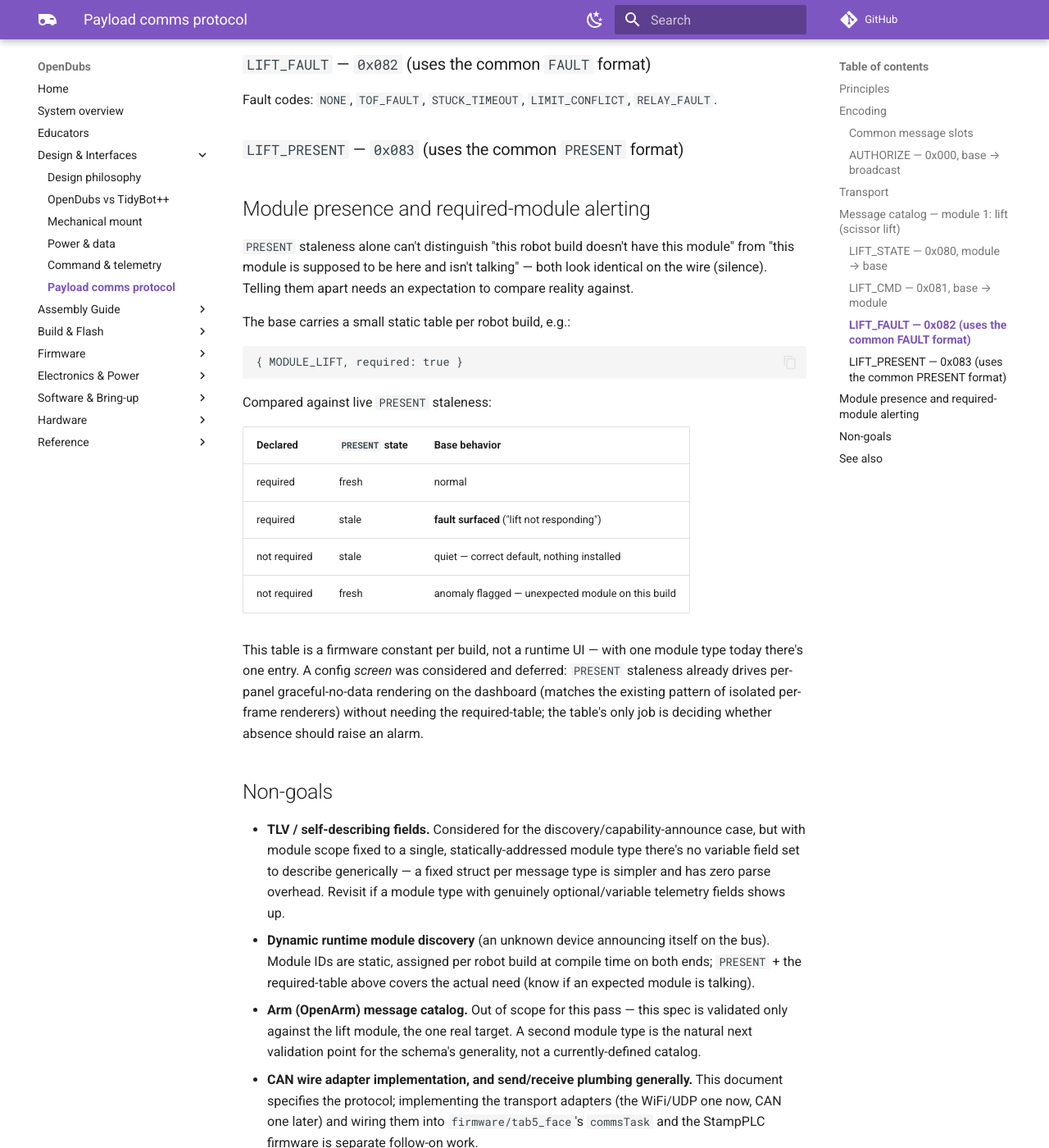
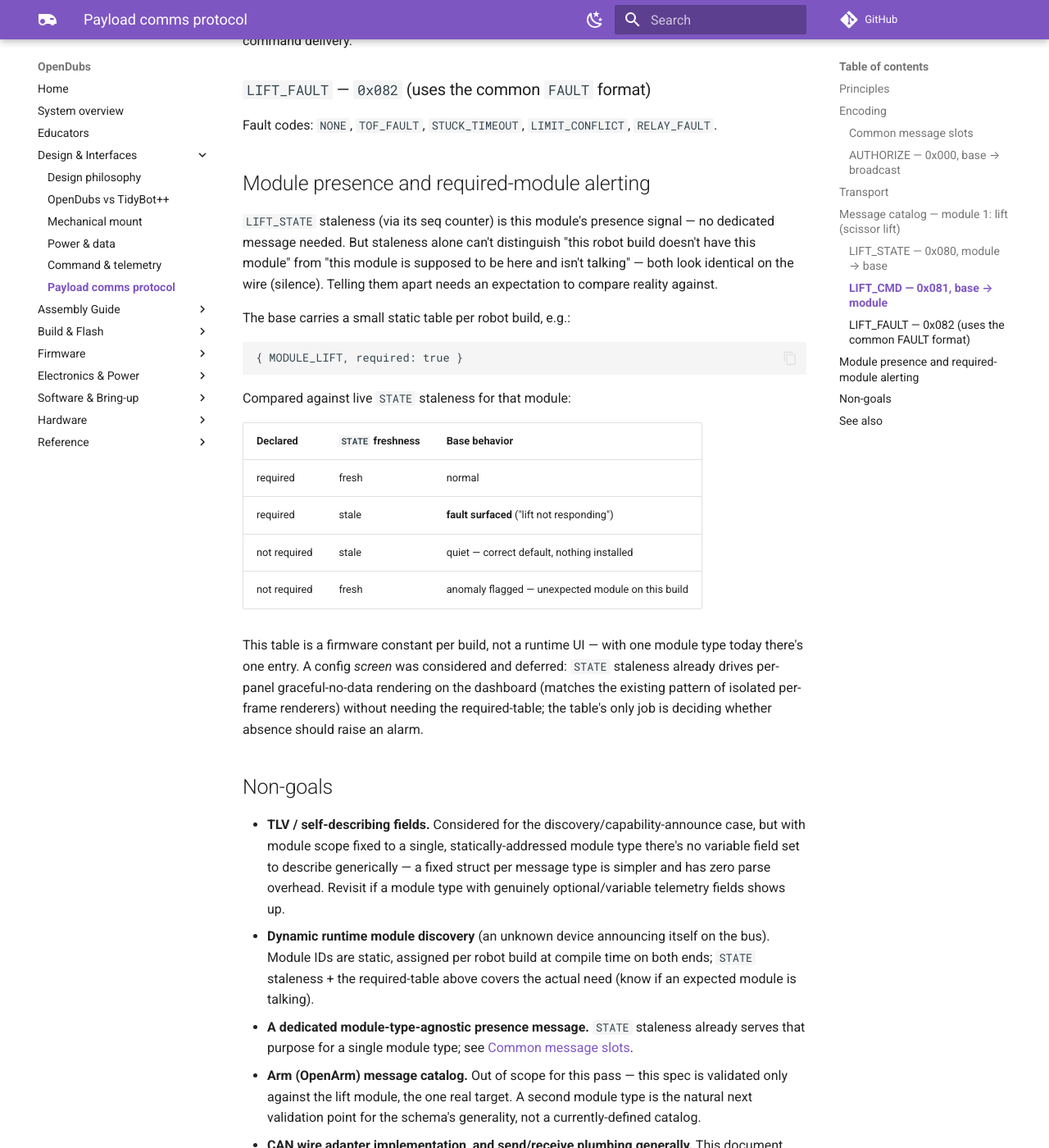
Before and after one commit to UW-Allen-School-Robotics/opendubs, an MkDocs documentation site: the page built from docs/interfaces/payload-comms.md, in a window 1280 px wide and 1400 px high, scrolled down 3813 px. Shown: the whole window at 82% size. Built offline with MkDocs 1.6.1 and Material for MkDocs 9.7.7, drawn with Linux system fonts in a browser that asks for light colours; comment, search, counter and statistics services are not loaded; some of the changed text lies outside the part shown.

Commit message:
docs(interfaces): drop redundant PRESENT message from payload comms spec
STATE already publishes at a known rate with a seq counter, so its
staleness is presence detection at no extra cost — a separate common
heartbeat only earns its keep once a second module type needs
type-agnostic liveness checking.

Co-Authored-By: Claude Sonnet 5 <noreply@anthropic.com>

````diff
--- a/docs/interfaces/payload-comms.md
+++ b/docs/interfaces/payload-comms.md
@@ -56,16 +56,18 @@ type's specific state/command formats:
 | `0x00` | `STATE` | module → base | module-specific |
 | `0x01` | `CMD` | base → module | module-specific |
 | `0x02` | `FAULT` | module → base | common (below) |
-| `0x03` | `PRESENT` | module → base | common (below) |
 
 **`FAULT`** (common, 2 bytes): byte 0 = fault code (u8 enum, module-type-specific code space —
 e.g. `NONE/SENSOR_FAULT/STUCK_TIMEOUT/RELAY_FAULT`), byte 1 = detail (u8, free-form per code).
 Sent on change, plus a slow resend (~1 Hz) while a fault is active so a late-joining base learns
 current state.
 
-**`PRESENT`** (common, 2 bytes) — the reverse heartbeat: byte 0 = flags (bit0 = ready-for-commands,
-bits 1–7 reserved), byte 1 = counter (u8, wraps, wire-health diagnostic only). Same 20 Hz / 250 ms
-staleness convention as `AUTHORIZE` (below) — one timeout constant for the whole protocol.
+There's deliberately no separate common "presence" message — every module type already
+publishes its own `STATE` at a known rate with a seq counter, so `STATE` staleness *is* presence
+detection at no extra cost (see [Module presence](#module-presence-and-required-module-alerting)).
+A dedicated module-type-agnostic liveness message would only earn its keep once base-side code
+needs to check presence without understanding a specific module type's `STATE` layout — out of
+scope while there's one module type (see [Non-goals](#non-goals)).
 
 ### `AUTHORIZE` — `0x000`, base → broadcast
 
@@ -114,7 +116,7 @@ height sensing, not a PWM/position-servo lift.
 |---|---|---|
 | 0–1 | `heightMm` (u16, big-endian) | mm; matches `Snapshot.heightMm` (0–900 mm today) |
 | 2 | flags | bit0 `inhibit`, bit1 `atTop`, bit2 `atBot`, bit3 `tofOk`, bit4 `relayUpPulse`, bit5 `relayDnPulse`, bits6–7 `motion` (0=STOP/1=UP/2=DOWN) |
-| 3 | seq (u8) | increments per publish — lets the base detect drops distinct from `PRESENT`/`AUTHORIZE` staleness |
+| 3 | seq (u8) | increments per publish — lets the base detect drops/staleness (also doubles as this module's presence signal — see [Module presence](#module-presence-and-required-module-alerting)) |
 
 DLC = 4 (bytes 4–7 reserved). **10 Hz**, flat rate (no idle/moving rate switching — not needed
 while this module rides WiFi/UDP rather than a bandwidth-constrained CAN wire).
@@ -138,13 +140,12 @@ command delivery.
 
 Fault codes: `NONE`, `TOF_FAULT`, `STUCK_TIMEOUT`, `LIMIT_CONFLICT`, `RELAY_FAULT`.
 
-### `LIFT_PRESENT` — `0x083` (uses the common `PRESENT` format)
-
 ## Module presence and required-module alerting
 
-`PRESENT` staleness alone can't distinguish "this robot build doesn't have this module" from
-"this module is supposed to be here and isn't talking" — both look identical on the wire
-(silence). Telling them apart needs an expectation to compare reality against.
+`LIFT_STATE` staleness (via its seq counter) is this module's presence signal — no dedicated
+message needed. But staleness alone can't distinguish "this robot build doesn't have this
+module" from "this module is supposed to be here and isn't talking" — both look identical on the
+wire (silence). Telling them apart needs an expectation to compare reality against.
 
 The base carries a small static table per robot build, e.g.:
 
@@ -152,9 +153,9 @@ The base carries a small static table per robot build, e.g.:
 { MODULE_LIFT, required: true }
 ```
 
-Compared against live `PRESENT` staleness:
+Compared against live `STATE` staleness for that module:
 
-| Declared | `PRESENT` state | Base behavior |
+| Declared | `STATE` freshness | Base behavior |
 |---|---|---|
 | required | fresh | normal |
 | required | stale | **fault surfaced** ("lift not responding") |
@@ -162,7 +163,7 @@ Compared against live `PRESENT` staleness:
 | not required | fresh | anomaly flagged — unexpected module on this build |
 
 This table is a firmware constant per build, not a runtime UI — with one module type today
-there's one entry. A config *screen* was considered and deferred: `PRESENT` staleness already
+there's one entry. A config *screen* was considered and deferred: `STATE` staleness already
 drives per-panel graceful-no-data rendering on the dashboard (matches the existing pattern of
 isolated per-frame renderers) without needing the required-table; the table's only job is
 deciding whether absence should raise an alarm.
@@ -175,8 +176,11 @@ deciding whether absence should raise an alarm.
   parse overhead. Revisit if a module type with genuinely optional/variable telemetry fields
   shows up.
 - **Dynamic runtime module discovery** (an unknown device announcing itself on the bus).
-  Module IDs are static, assigned per robot build at compile time on both ends; `PRESENT` +
-  the required-table above covers the actual need (know if an expected module is talking).
+  Module IDs are static, assigned per robot build at compile time on both ends; `STATE`
+  staleness + the required-table above covers the actual need (know if an expected module is
+  talking).
+- **A dedicated module-type-agnostic presence message.** `STATE` staleness already serves that
+  purpose for a single module type; see [Common message slots](#common-message-slots).
 - **Arm (OpenArm) message catalog.** Out of scope for this pass — this spec is validated only
   against the lift module, the one real target. A second module type is the natural next
   validation point for the schema's generality, not a currently-defined catalog.
````
